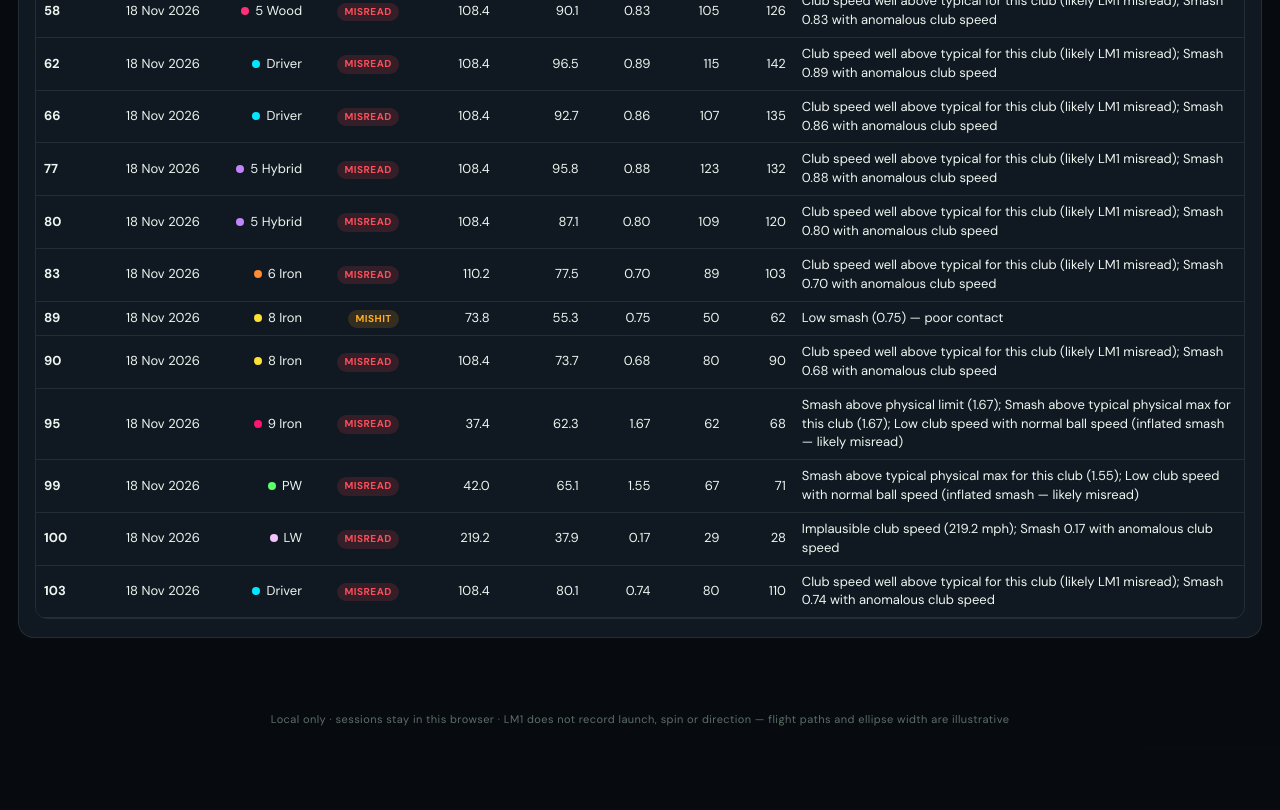
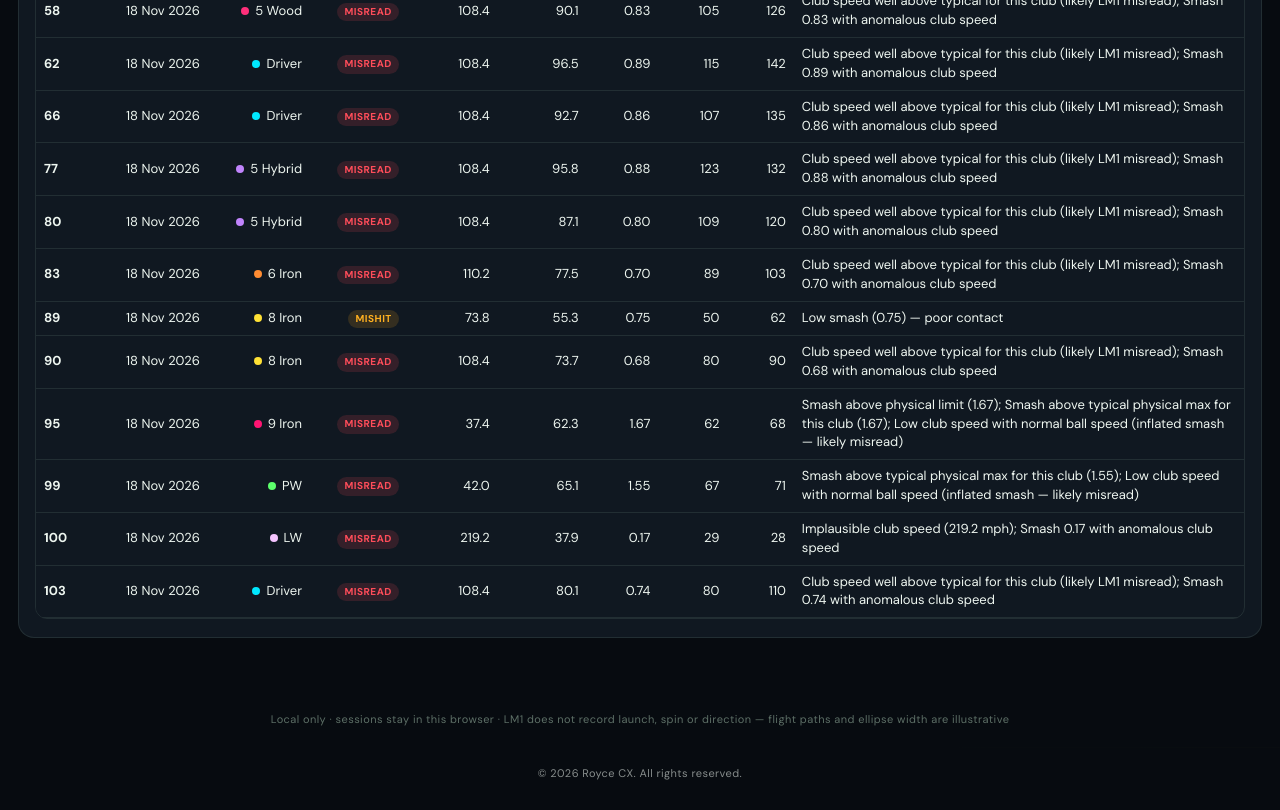
Before and after one commit to royceCX/LM1-range-lab, a plain HTML site: page index.html in a window 1280 px wide. Shown: the part 7653-8463 px from the top of the page. Before the commit the page ends 8401 px from the top, so only its background shows below. Drawn offline with nearby package versions, Linux system fonts and the light colour scheme; a web font is replaced by a local one.

Commit message:
Add copyright notice: all rights reserved

```diff
--- a/index.html
+++ b/index.html
@@ -2966,5 +2966,6 @@ function renderSessionGrid() {
   init();
 })();
 </script>
+<footer style="text-align:center;font-size:11px;opacity:.55;padding:18px 12px 28px;letter-spacing:.04em">&copy; 2026 Royce CX. All rights reserved.</footer>
 </body>
 </html>
```
Also changed, not shown: 2 other files.
